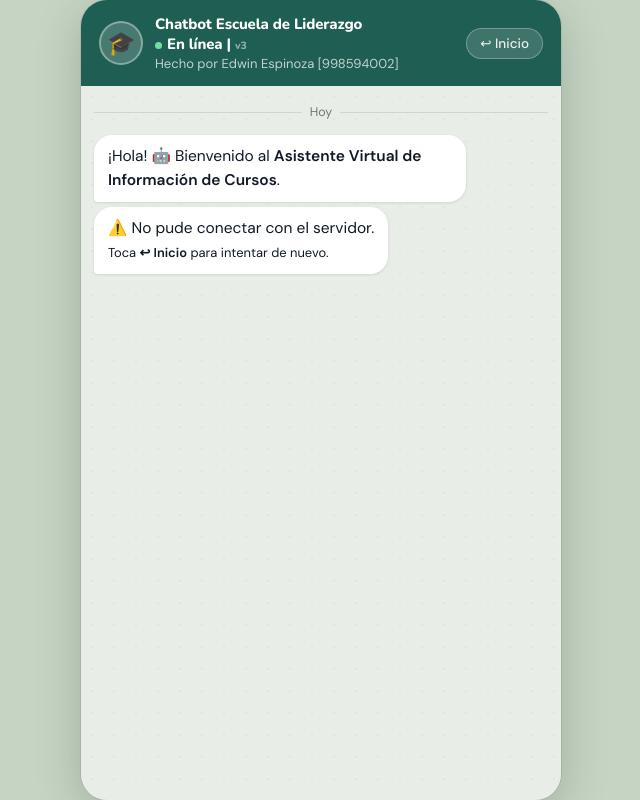
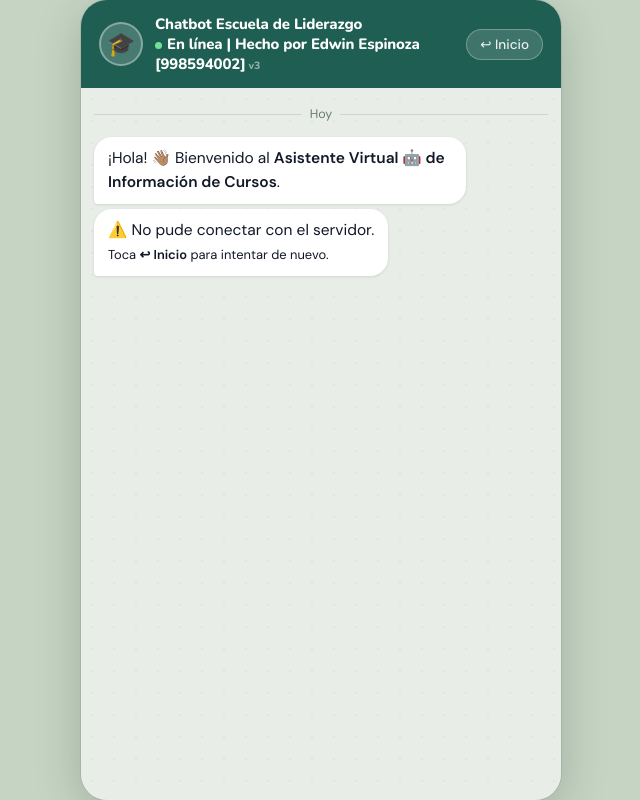
Before and after one commit to eespinozaempresa/chatbot, a website: page public/index.html in a window 1280 px wide. Shown: the whole page, without its empty margins (319-959 px from the left). Drawn offline with nearby package versions, Linux system fonts and the light colour scheme; no server answers.

Commit message:
cabecera 1

```diff
--- a/public/index.html
+++ b/public/index.html
@@ -354,8 +354,7 @@
     <div class="avatar">🎓</div>
     <div class="header-info">
       <h1>Chatbot Escuela de Liderazgo</h1>
-      <h1><span class="status-dot"></span>En línea | <small style="opacity:.5;font-size:.7em"> v3</small></h1>
-      <p>Hecho por Edwin Espinoza [998594002]</p>
+      <h1><span class="status-dot"></span>En línea | Hecho por Edwin Espinoza [998594002]<small style="opacity:.5;font-size:.7em"> v3</small></h1>
     </div>
     <button class="restart-btn" onclick="restart()">↩ Inicio</button>
   </div>
@@ -557,7 +556,7 @@ async function start() {
   div.textContent = 'Hoy';
   msgEl.appendChild(div);
 
-  await botMsg('¡Hola! 🤖 Bienvenido al <strong>Asistente Virtual de Información de Cursos</strong>.');
+  await botMsg('¡Hola! 👋🏽 Bienvenido al <strong>Asistente Virtual 🤖 de Información de Cursos</strong>.');
   //await botMsg('¿Sobre qué categoría deseas información?', null, 380);
   await loadCategorias();
 }
```
